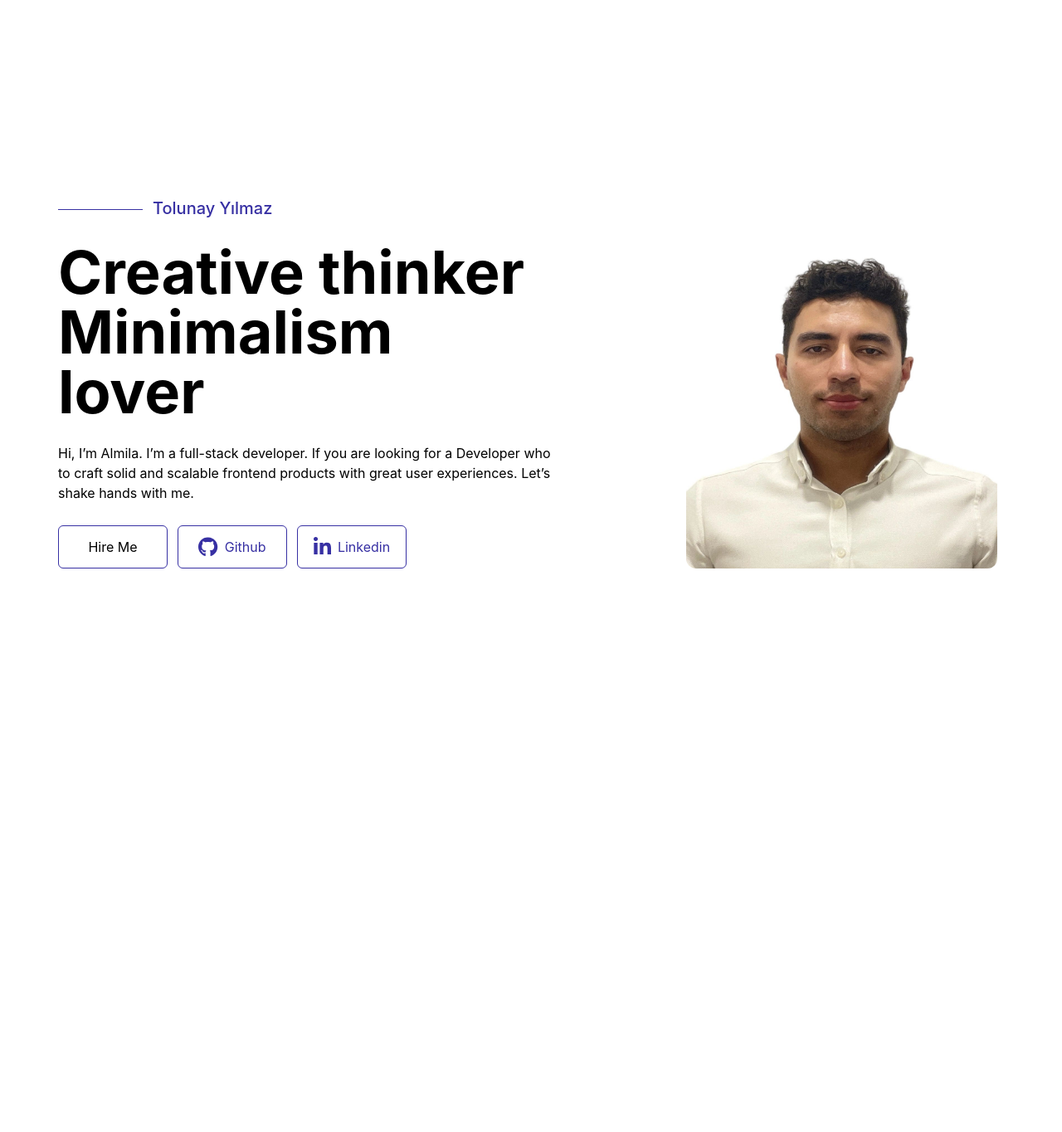
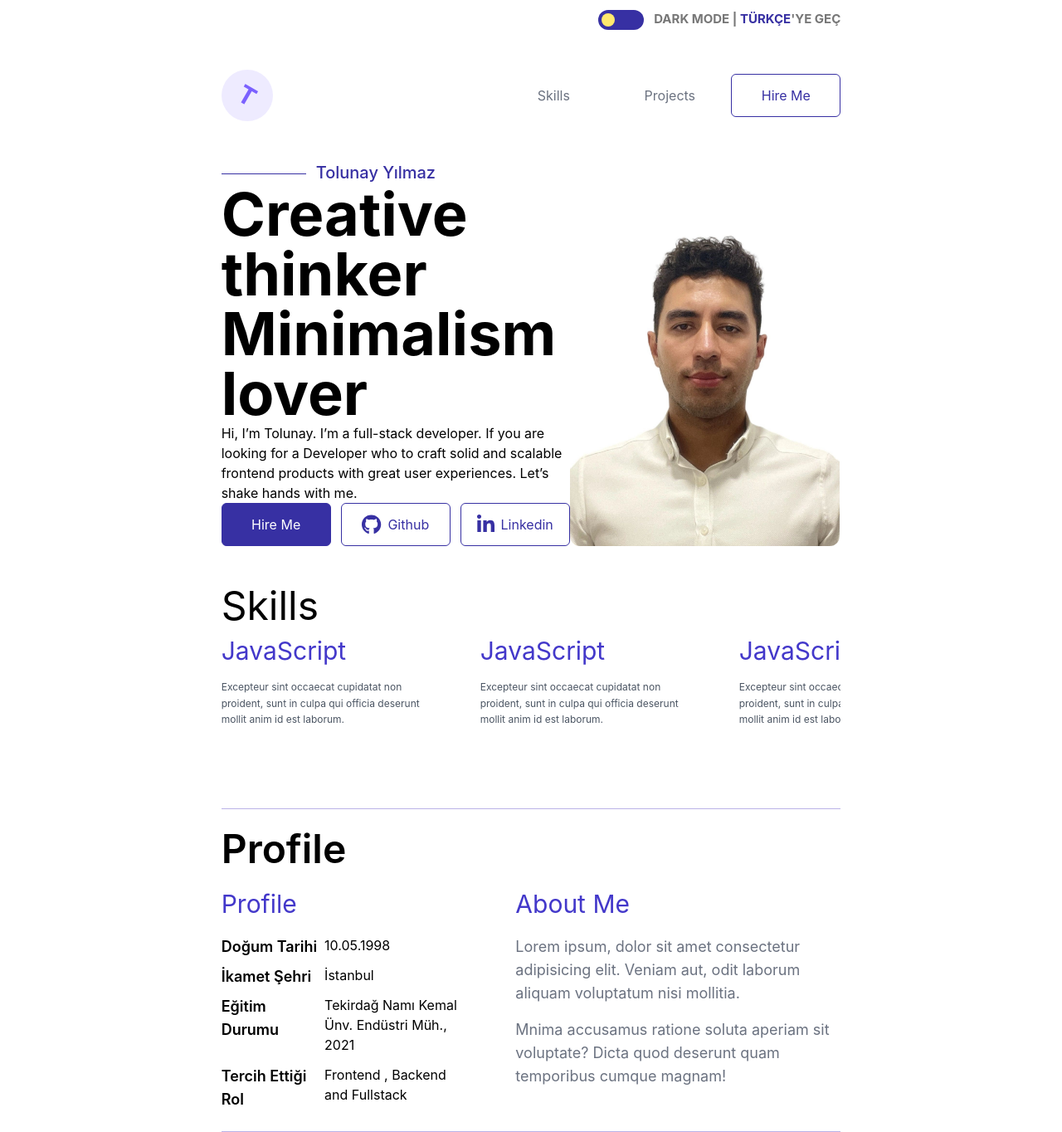
Before and after one commit to TolunayYilmaz/PersonelWebsite, a React (Vite) app: page / in a window 1280 px wide. Shown: the whole page at 83% size. Before the commit the page ends 800 px from the top, so only its background shows below. Built offline with nearby package versions, Linux system fonts and the light colour scheme.

Commit message:
Added Skills ,Profile , Topbar and HeadController

```diff
--- a/src/App.jsx
+++ b/src/App.jsx
@@ -1,14 +1,25 @@
 import { useState } from 'react'
 import Summary from './components/summary'
 import './App.css'
+import HeadController from './components/headController'
+import TopBar from './components/topbar'
+import Skills from './components/skills'
+import Profile from './components/profile'
 
 function App() {
 
 
   return (
-    <>
+
+    <div className="flex flex-col justify-between gap-12">
+    <HeadController/>
+    <TopBar/>
     <Summary></Summary>
-    </>
+    <Skills></Skills>
+    <Profile/>
+    </div>
+
+
   )
 }
 
--- a/src/components/button.jsx
+++ b/src/components/button.jsx
@@ -1,16 +1,23 @@
 import { FontAwesomeIcon } from "@fortawesome/react-fontawesome";
-export default function Button({ iconName, buttonName,bgColor,textColor }) {
+import { Link } from "react-router-dom/cjs/react-router-dom.min";
+export default function Button({
+  iconName,
+  buttonName,
+  bgColor,
+  textColor,
+  borderColor,
+}) {
   return (
-    <>
-
-        <div className={`border-[1px] h-[52px] w-[132px] flex items-center justify-center rounded-md gap-x-2 border-[#3730A3] bg-[${bgColor}]`}>
-             <FontAwesomeIcon
-            className="text-[#3730A3] text-2xl"
-            icon={iconName}
-          />
-          <button className={`text-[${textColor}] font-medium"`}>{buttonName}</button>
-        </div>
-
-    </>
+    <Link
+      className={`h-[52px] w-[132px] flex items-center justify-center rounded-md gap-x-2 ${
+        borderColor ? `border-[1px] border-[${borderColor}]` : ""
+      }`}
+      style={{ backgroundColor: bgColor, color: textColor }}
+    >
+      {iconName && (
+        <FontAwesomeIcon className="text-[#3730A3] text-2xl" icon={iconName} />
+      )}
+      {buttonName}
+    </Link>
   );
 }
--- /dev/null
+++ b/src/components/headController.jsx
@@ -0,0 +1,15 @@
+export default function HeadController() {
+    return (
+      <div className="w-7/12 mx-auto mt-3 flex gap-3  justify-end">
+        <label className="relative inline-flex items-center cursor-pointer">
+          <input className="sr-only peer" value="" type="checkbox" />
+          <div className="peer rounded-full outline-none duration-100 after:duration-500 w-[55px] h-[24px] bg-[#3730A3]
+          after:absolute after:outline-none after:rounded-full after:h-[16px] after:w-[16px]
+            after:bg-[#FFE86E] after:top-[4px] after:left-[4px] after:flex after:justify-center after:items-center
+            after:font-bold peer-checked:after:translate-x-[31px] peer-checked:after:border-white"></div>
+        </label>
+
+        <div className="text-[15px] font-bold text-[#777777]">DARK MODE | <span className="text-[#3730A3]">TÜRKÇE</span>'YE GEÇ </div>
+      </div>
+    );
+}
--- /dev/null
+++ b/src/components/itemSkill.jsx
@@ -0,0 +1,10 @@
+export default function ItemSkill() {
+    return (
+      <div className="w-64 h-28 flex flex-col gap-4  mr-14">
+        <h2 className="text-3xl text-[#4338CA] ">JavaScript</h2>
+        <p className="w-64 text-xs text-gray-600 leading-relaxed">
+          Excepteur sint occaecat cupidatat non proident, sunt in culpa qui officia deserunt mollit anim id est laborum.
+        </p>
+      </div>
+    );
+  }
--- /dev/null
+++ b/src/components/profile.jsx
@@ -0,0 +1,43 @@
+export default function Profile() {
+  return (
+    <div className="w-7/12 mx-auto border-t border-b border-[#BAB2E7] py-6">
+      <h1 className="text-5xl font-semibold">Profile</h1>
+      <div className="flex gap-14">
+        <div className=" w-2/5">
+          <h2 className="text-3xl text-[#4338CA] mb-5 mt-6">Profile</h2>
+          <div className="flex">
+            <div className="w-40 flex flex-col gap-2">
+              <p className="text-lg font-semibold">Doğum Tarihi</p>
+              <p className="text-lg font-semibold">İkamet Şehri</p>
+              <p className="text-lg font-semibold">Eğitim Durumu</p>
+              <p className="text-lg font-semibold mt-5">Tercih Ettiği Rol</p>
+            </div>
+            <div className="w-56 flex flex-col gap-3">
+              <p className="font-normal">10.05.1998</p>
+              <p className="font-normal">İstanbul</p>
+              <p className="font-normal ">
+                Tekirdağ Namı Kemal Ünv. Endüstri Müh., 2021
+              </p>
+              <p className="font-normal">Frontend , Backend and Fullstack</p>
+            </div>
+          </div>
+        </div>
+        <div className=" w-3/5">
+          <h2 className="text-3xl text-[#4338CA] mb-5 mt-6">About Me</h2>
+          <div className="flex flex-col gap-4">
+          <p className="text-lg text-[#6B7280] font-normal">
+            Lorem ipsum, dolor sit amet consectetur adipisicing elit. Veniam
+            aut, odit laborum aliquam voluptatum nisi mollitia.
+
+          </p>
+          <p className="text-lg text-[#6B7280] font-normal">  Mnima accusamus
+            ratione soluta aperiam sit voluptate? Dicta quod deserunt quam
+            temporibus cumque magnam!</p>
+          </div>
+
+        </div>
+
+      </div>
+    </div>
+  );
+}
--- /dev/null
+++ b/src/components/skills.jsx
@@ -0,0 +1,18 @@
+import ItemSkill from "./itemSkill";
+
+export default function Skills() {
+  return (
+<div className="w-7/12 mx-auto flex flex-col justify-start gap-3">
+  <h1 className="text-5xl">Skills</h1>
+  <div className="h-40 w-full flex  overflow-x-auto ">
+    <ItemSkill />
+    <ItemSkill />
+    <ItemSkill />
+    <ItemSkill />
+    <ItemSkill />
+  </div>
+</div>
+
+
+  );
+}
--- a/src/components/summary.jsx
+++ b/src/components/summary.jsx
@@ -1,12 +1,11 @@
 import photo from "../images/photo.jpg";
-import { FontAwesomeIcon } from '@fortawesome/react-fontawesome'
 import {faGithub, faLinkedinIn} from "@fortawesome/free-brands-svg-icons"
 import Button from "./button";
 
 export default function Summary() {
   return (
     <>
-      <div className="w-[1140px] h-[448px] mt-[237px] mx-auto flex justify-between">
+      <div className="w-7/12 h-1/2  mx-auto flex justify-between">
         <div className="flex flex-col justify-between w-[596px]">
           <div className="flex">
             <div className="border-b-[1px] mb-3 w-[102px] border-solid border-[#3730A3]"></div>
@@ -15,14 +14,14 @@ export default function Summary() {
 
           <h1 className="text-7xl font-bold">Creative thinker Minimalism lover</h1>
           <p>
-            Hi, I’m Almila. I’m a full-stack developer. If you are looking for a
+            Hi, I’m Tolunay. I’m a full-stack developer. If you are looking for a
             Developer who to craft solid and scalable frontend products with
             great user experiences. Let’s shake hands with me.
           </p>
           <div className="flex gap-3">
-            <Button textColor={"#FFFFFF"} buttonName={"Hire Me"} bgColor={"#3730A3"}/>
-            <Button textColor={"#3730A3"} buttonName={"Github"} iconName={faGithub}/>
-            <Button textColor={"#3730A3"} buttonName={"Linkedin"} iconName={faLinkedinIn}/>
+            <Button textColor={"white"} buttonName={"Hire Me"} bgColor={"#3730A3"} borderColor={"#3730A3"}/>
+            <Button textColor={"#3730A3"} buttonName={"Github"} iconName={faGithub} borderColor={"#3730A3"}/>
+            <Button textColor={"#3730A3"} buttonName={"Linkedin"} iconName={faLinkedinIn} borderColor={"#3730A3"}/>
           </div>
         </div>
 
--- /dev/null
+++ b/src/components/topbar.jsx
@@ -0,0 +1,25 @@
+import Button from "./button";
+
+export default function TopBar() {
+  return (
+    <div className="w-7/12 mx-auto  flex gap-3  justify-between items-center">
+      <div className="w-[62px] h-[62px] border-2 border-none bg-[#EEEBFF] rounded-full flex items-center justify-center">
+        <span className="text-3xl font-bold transform rotate-[30deg] text-[#7B61FF]">
+          T
+        </span>
+      </div>
+      <div
+        className="flex gap-2
+      "
+      >
+        <Button textColor={"#6B7280"} buttonName={"Skills"} />
+        <Button textColor={"#6B7280"} buttonName={"Projects"} />
+        <Button
+          textColor={"#3730A3"}
+          buttonName={"Hire Me"}
+          borderColor={"#3730A3"}
+        />
+      </div>
+    </div>
+  );
+}
```
Also changed, not shown: src/index.css (line endings or trailing spaces).
